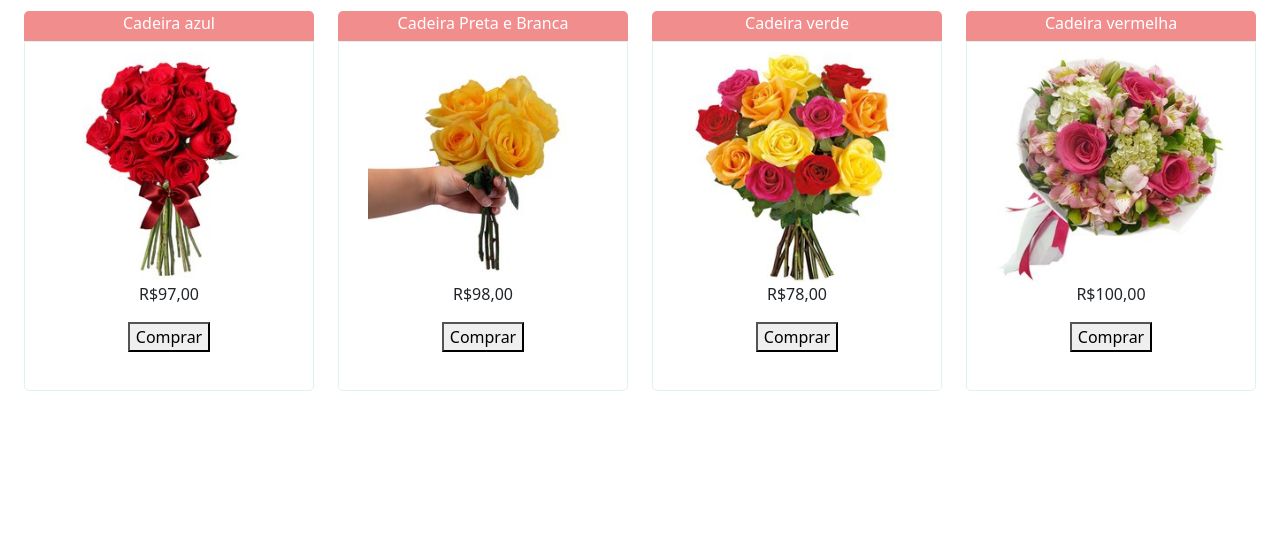
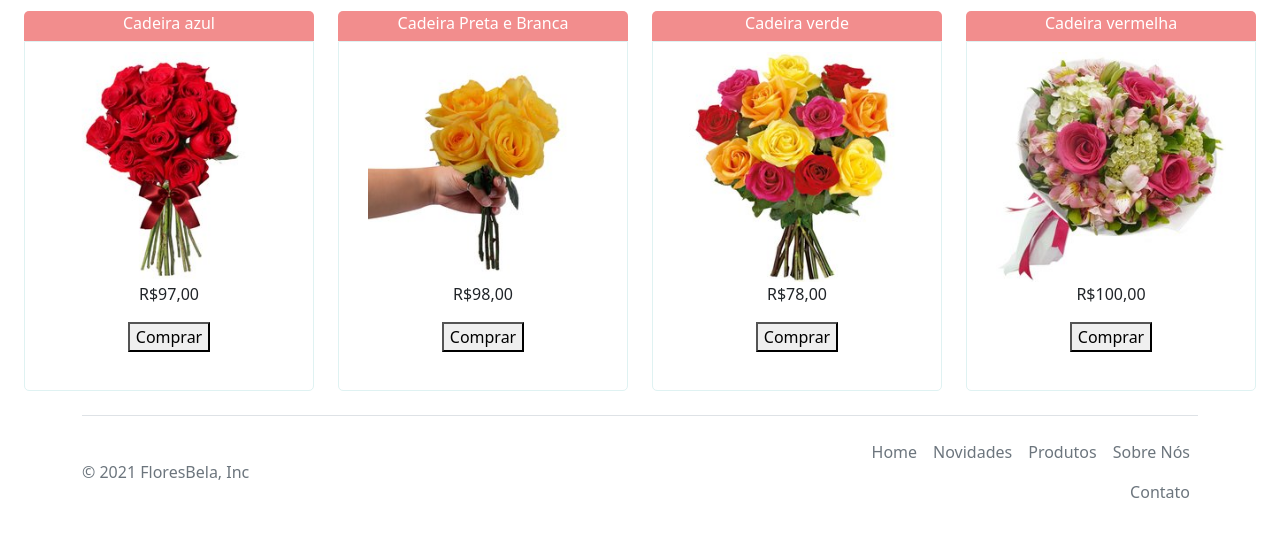
Before and after one commit to brumsilva/projetoNode, a plain HTML site: page produtos.html in a window 1280 px wide. Shown: the part 604-1140 px from the top of the page. Before the commit the page ends 995 px from the top, so only its background shows below. Drawn offline with nearby package versions, Linux system fonts and the light colour scheme.

Commit message:
Update produtos.html

```diff
--- a/produtos.html
+++ b/produtos.html
@@ -17,13 +17,17 @@
         <nav class="navbar navbar-light bg-light">
             <div class="container-fluid">
                 <a class="navbar-brand" href="#"> <i class="bi bi-flower1"></i> FloresBela </a>
-          <button class="navbar-toggler" type="button" data-bs-toggle="offcanvas" data-bs-target="#offcanvasNavbar" aria-controls="offcanvasNavbar">
+                <button class="navbar-toggler" type="button" data-bs-toggle="offcanvas"
+                    data-bs-target="#offcanvasNavbar" aria-controls="offcanvasNavbar">
                     <span class="navbar-toggler-icon"></span>
                 </button>
-          <div class="offcanvas offcanvas-end" tabindex="-1" id="offcanvasNavbar" aria-labelledby="offcanvasNavbarLabel">
+                <div class="offcanvas offcanvas-end" tabindex="-1" id="offcanvasNavbar"
+                    aria-labelledby="offcanvasNavbarLabel">
                     <div class="offcanvas-header">
-              <h5 class="offcanvas-title" id="offcanvasNavbarLabel"><i class="bi bi-flower1"></i> FloresBela</h5>
-              <button type="button" class="btn-close text-reset" data-bs-dismiss="offcanvas" aria-label="Close"></button>
+                        <h5 class="offcanvas-title" id="offcanvasNavbarLabel"><i class="bi bi-flower1"></i> FloresBela
+                        </h5>
+                        <button type="button" class="btn-close text-reset" data-bs-dismiss="offcanvas"
+                            aria-label="Close"></button>
                     </div>
                     <div class="offcanvas-body">
                         <ul class="navbar-nav justify-content-end flex-grow-1 pe-3">
@@ -39,7 +43,8 @@
                         </ul>
                         <form class="d-flex">
                             <input class="form-control me-2" type="search" placeholder="Search" aria-label="Search">
-                <button class="btn btn-outline-success" type="submit"> <i class="bi bi-search"></i> </button>
+                            <button class="btn btn-outline-success" type="submit"> <i class="bi bi-search"></i>
+                            </button>
                         </form>
                     </div>
                 </div>
@@ -148,6 +153,26 @@
                 </div>
             </div>
         </div>
+        <!-- Footer -->
+
+        <div class="container">
+            <footer class="d-flex flex-wrap justify-content-between align-items-center py-3 my-4 border-top">
+                <p class="col-md-4 mb-0 text-muted">&copy; 2021 FloresBela, Inc</p>
+
+                <a href="/"
+                    class="col-md-4 d-flex align-items-center justify-content-center mb-3 mb-md-0 me-md-auto link-dark text-decoration-none">
+                    <i class="bi bi-flower1" style="font-size: 32px;"></i>
+                </a>
+
+                <ul class="nav col-md-4 justify-content-end">
+                    <li class="nav-item"><a href="#" class="nav-link px-2 text-muted">Home</a></li>
+                    <li class="nav-item"><a href="#" class="nav-link px-2 text-muted">Novidades</a></li>
+                    <li class="nav-item"><a href="#" class="nav-link px-2 text-muted">Produtos</a></li>
+                    <li class="nav-item"><a href="#" class="nav-link px-2 text-muted">Sobre Nós</a></li>
+                    <li class="nav-item"><a href="#" class="nav-link px-2 text-muted">Contato</a></li>
+                </ul>
+            </footer>
+        </div>
     </main>
 
 
```
Lines whose indentation alone changed are shown as unchanged.
